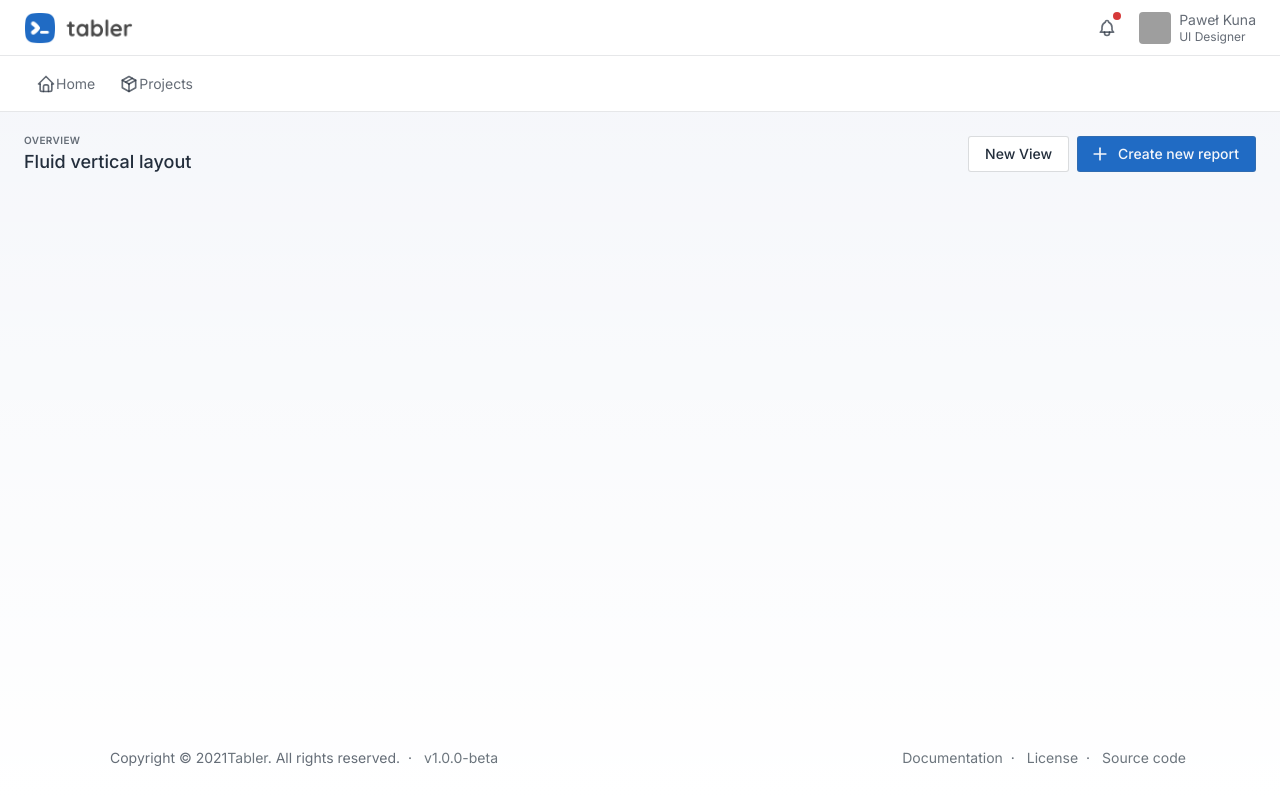
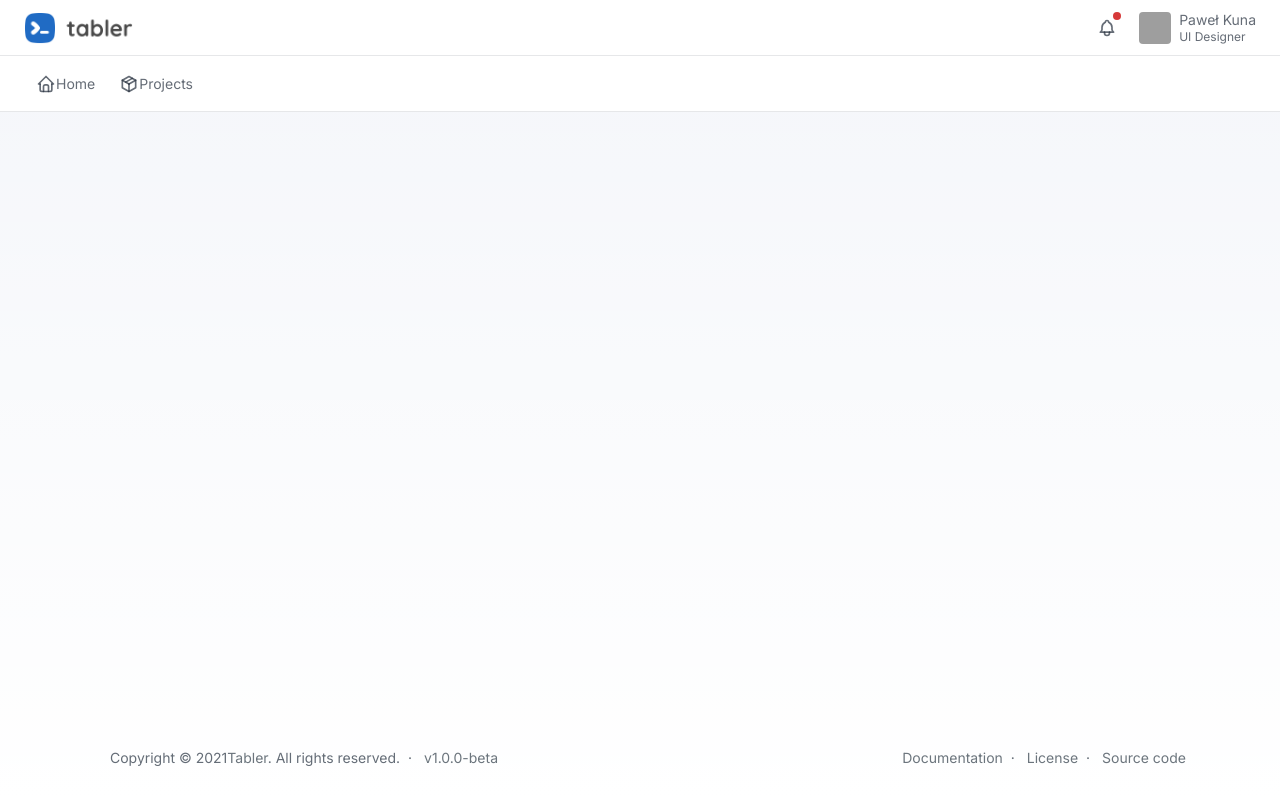
Before and after one commit to niamileo/bpm-web-client, a Next.js app: page / in a window 1280 px wide. Built offline with nearby package versions, Linux system fonts and the light colour scheme; grey boxes are pictures that could not be loaded.

Commit message:
PageHeader props added

```diff
--- a/components/partials/PageHeader/index.tsx
+++ b/components/partials/PageHeader/index.tsx
@@ -1,24 +1,26 @@
 import Plus from "components/SVG/Plus.svg";
 import { Button, Col } from "reactstrap";
 
-export default function Kapak() {
+type PageHeaderProps = {
+  title?: string;
+  pretitle?: string;
+  children?: any;
+};
+
+export default function PageHeader({
+  children,
+  title,
+  pretitle,
+}: PageHeaderProps) {
   return (
     <div className="page-header d-print-none">
       <div className="row align-items-center">
         <Col>
-          <div className="page-pretitle">Overview</div>
-          <h2 className="page-title">Fluid vertical layout</h2>
+          <div className="page-pretitle">{pretitle}</div>
+          <h2 className="page-title">{title}</h2>
         </Col>
         <div className="col-auto ms-auto d-print-none">
-          <div className="btn-list">
-            <span className="d-none d-sm-inline">
-              <Button color="white">New View</Button>
-            </span>
-            <Button color="primary">
-              <Plus />
-              Create new report
-            </Button>
-          </div>
+          <div className="btn-list">{children}</div>
         </div>
       </div>
     </div>
```
